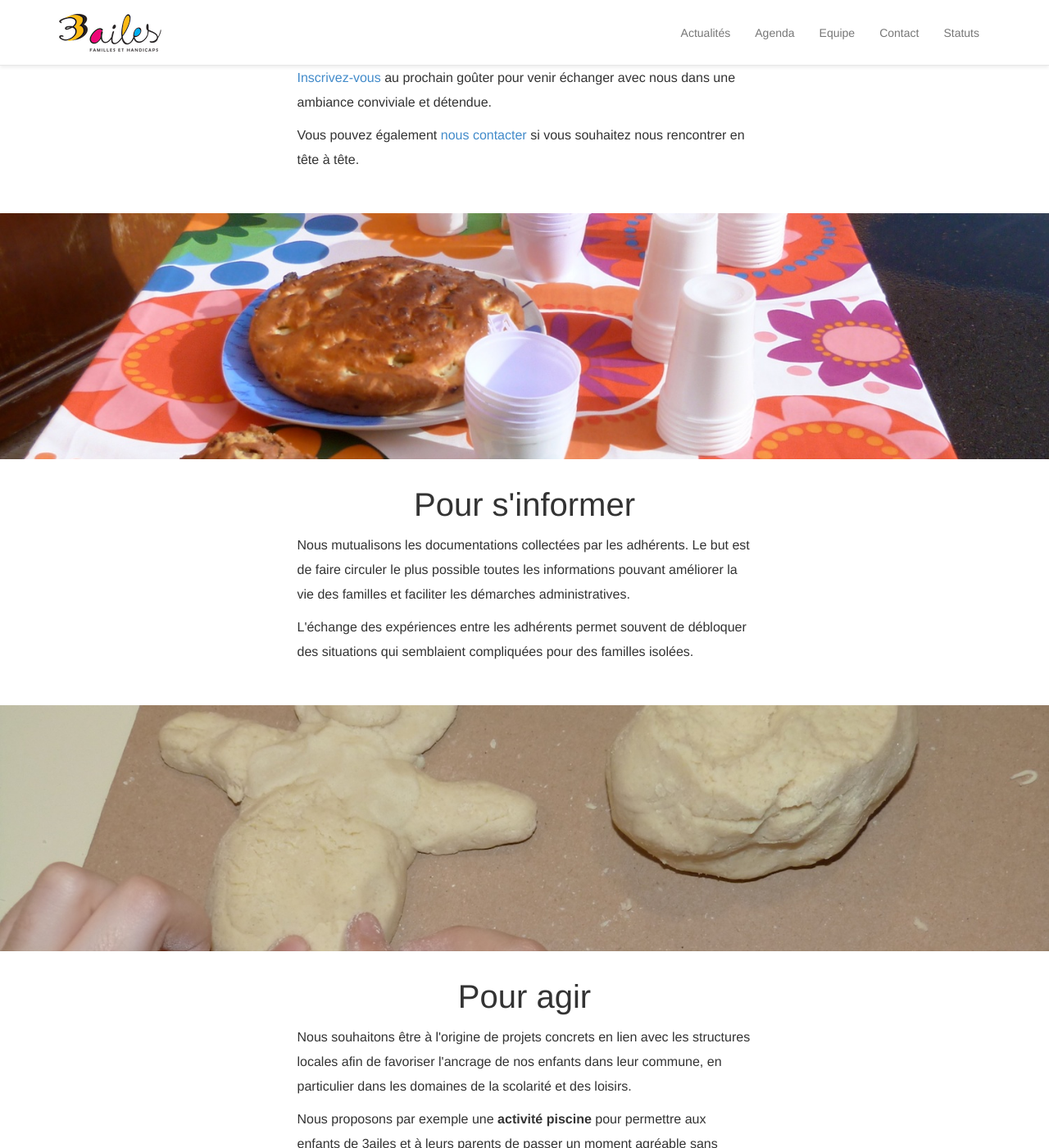
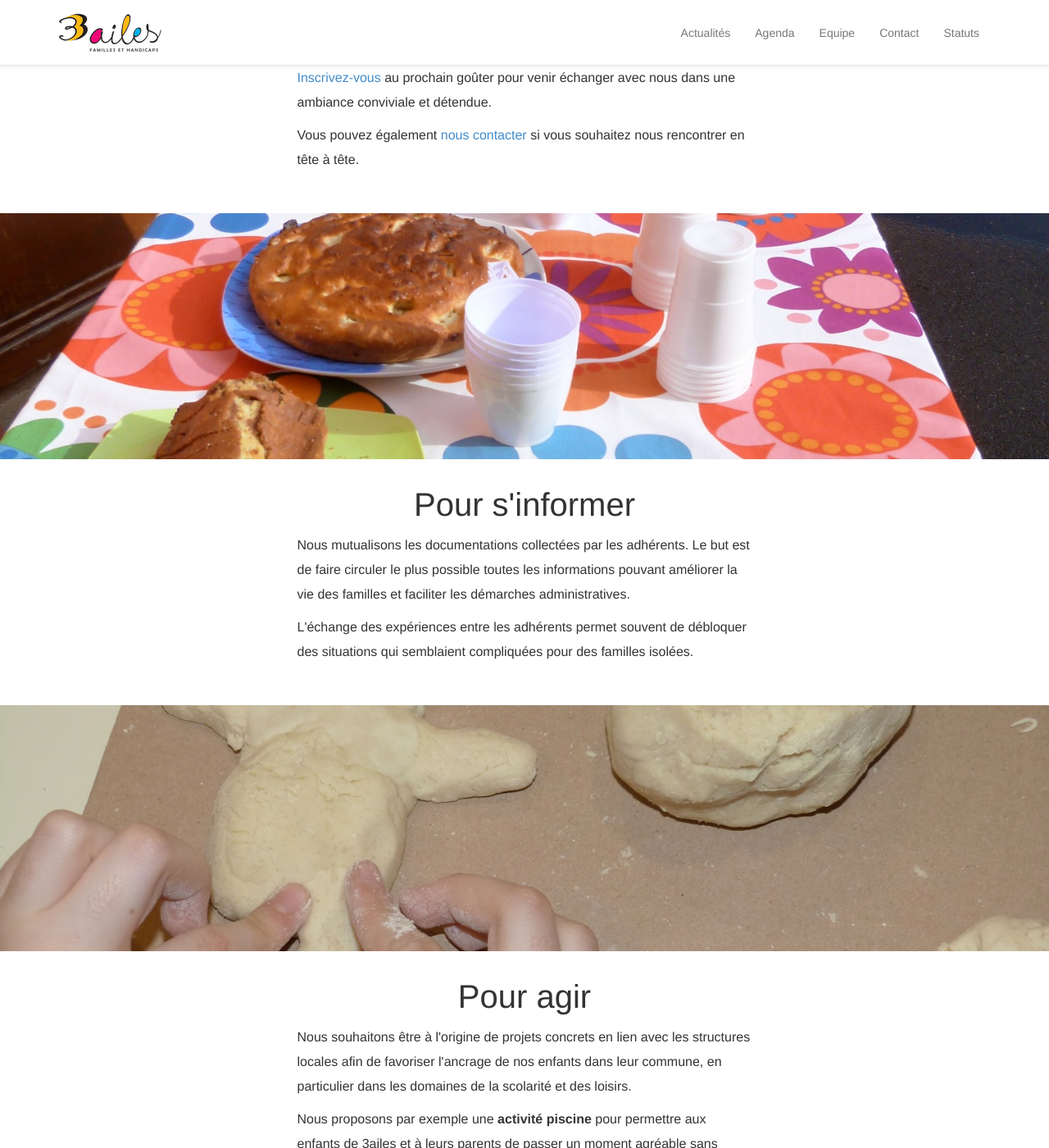
Before and after one commit to aymerick/3ailes, a Jekyll site: the page built from index.html, in a window 1280 px wide and 1400 px high, scrolled down 601 px. Shown: the whole window at 82% size. Built offline with Jekyll 4.4.1, drawn with Linux system fonts in a browser that asks for light colours; Markdown is read by kramdown in place of the engine named in the settings.

Commit message:
Adds parallax effect

```diff
--- a/css/3ailes.css
+++ b/css/3ailes.css
@@ -122,22 +122,22 @@ header .header-img {
 }
 
 #home section.hero.echanger {
-  background: url("../img/home/gouter_table_2_b.jpg");
+  background: url("../img/home/gouter_table_2_b.jpg") no-repeat center center fixed;
   background-size: cover;
 }
 
 #home section.hero.informer {
-  background: url("../img/home/pate_a_sel_mains_b.jpg");
+  background: url("../img/home/pate_a_sel_mains_b.jpg") no-repeat center center fixed;
   background-size: cover;
 }
 
 #home section.hero.agir {
-  background: url("../img/home/piscine_b.jpg");
+  background: url("../img/home/piscine_b.jpg") no-repeat center center fixed;
   background-size: cover;
 }
 
 #home section.hero.divertir {
-  background: url("../img/home/cine_b.jpg");
+  background: url("../img/home/cine_b.jpg") no-repeat center center fixed;
   background-size: cover;
 }
 
```
